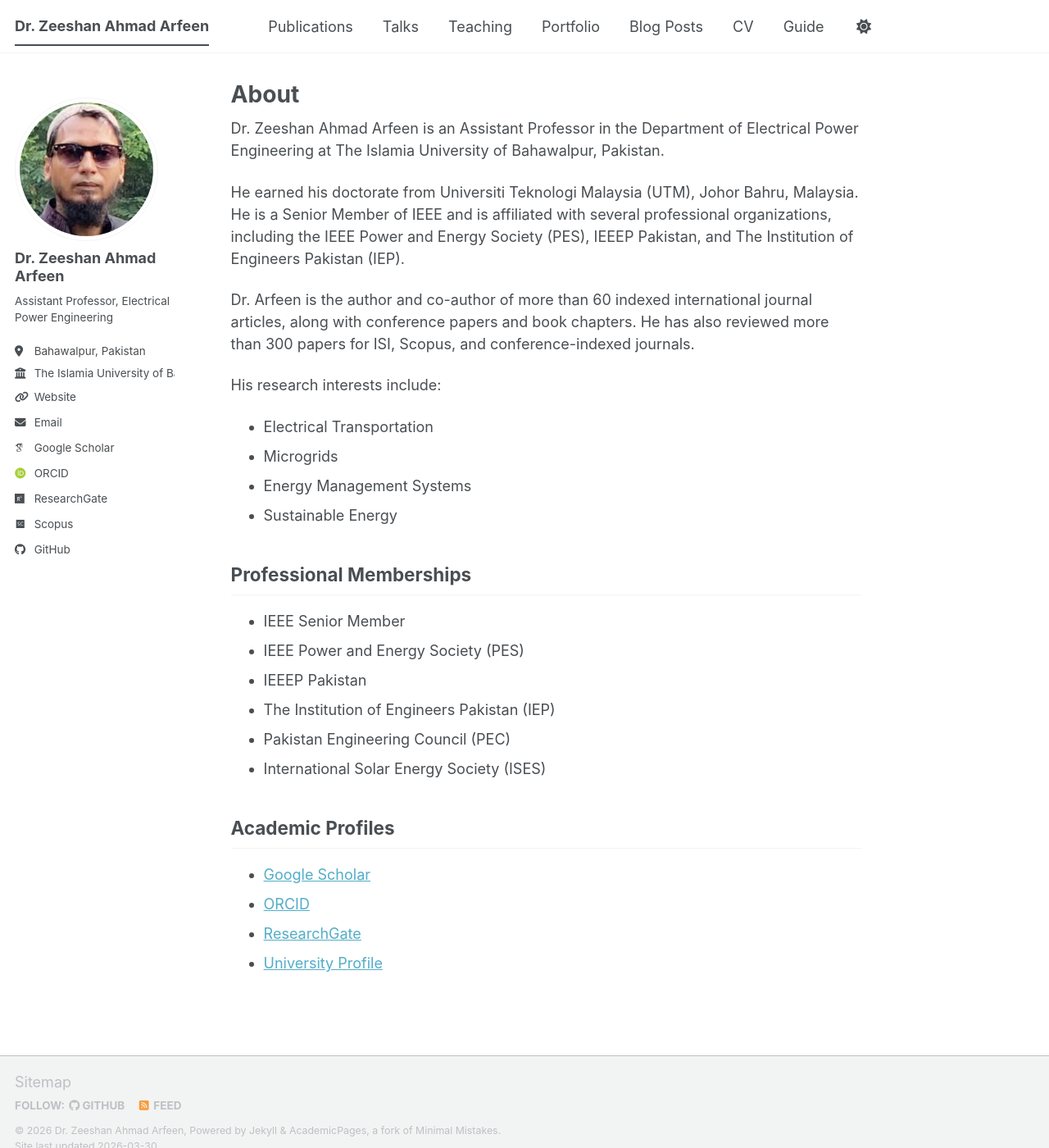
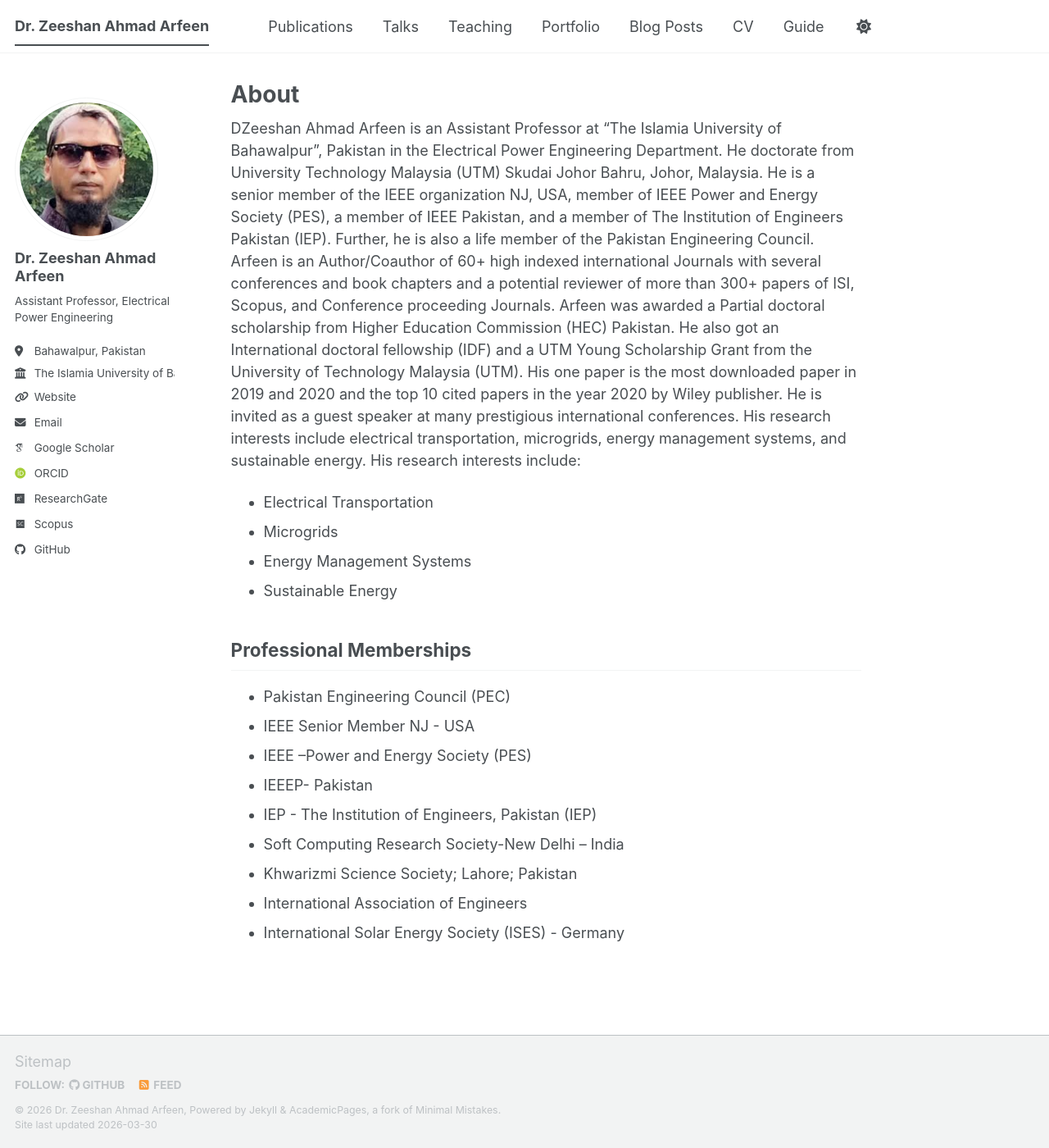
Before and after one commit to ZeeshanAhmadArfeen/ZeeshanAhmadArfeen.github.io, a Jekyll site: the page built from _pages/about.md, in a window 1280 px wide and 1400 px high. Shown: the whole window at 82% size. Built offline with Jekyll 4.4.1, drawn with Linux system fonts in a browser that asks for light colours; some web fonts are replaced; a script bundle is joined from its source files by our own code; library files that are not in the unit come from our copies.

Commit message:
update about section

```diff
--- a/_pages/about.md
+++ b/_pages/about.md
@@ -7,12 +7,21 @@ redirect_from:
   - /about.html
 ---
 
-Dr. Zeeshan Ahmad Arfeen is an Assistant Professor in the Department of Electrical Power Engineering at The Islamia University of Bahawalpur, Pakistan.
-
-He earned his doctorate from Universiti Teknologi Malaysia (UTM), Johor Bahru, Malaysia. He is a Senior Member of IEEE and is affiliated with several professional organizations, including the IEEE Power and Energy Society (PES), IEEEP Pakistan, and The Institution of Engineers Pakistan (IEP).
-
-Dr. Arfeen is the author and co-author of more than 60 indexed international journal articles, along with conference papers and book chapters. He has also reviewed more than 300 papers for ISI, Scopus, and conference-indexed journals.
-
+DZeeshan Ahmad Arfeen is an Assistant Professor at “The Islamia University of Bahawalpur”,
+Pakistan in the Electrical Power Engineering Department. He doctorate from University
+Technology Malaysia (UTM) Skudai Johor Bahru, Johor, Malaysia. He is a senior member of
+the IEEE organization NJ, USA, member of IEEE Power and Energy Society (PES), a member
+of IEEE Pakistan, and a member of The Institution of Engineers Pakistan (IEP). Further, he is
+also a life member of the Pakistan Engineering Council. Arfeen is an Author/Coauthor of 60+
+high indexed international Journals with several conferences and book chapters and a potential
+reviewer of more than 300+ papers of ISI, Scopus, and Conference proceeding Journals. Arfeen
+was awarded a Partial doctoral scholarship from Higher Education Commission (HEC)
+Pakistan. He also got an International doctoral fellowship (IDF) and a UTM Young Scholarship
+Grant from the University of Technology Malaysia (UTM). His one paper is the most
+downloaded paper in 2019 and 2020 and the top 10 cited papers in the year 2020 by Wiley
+publisher. He is invited as a guest speaker at many prestigious international conferences. His
+research interests include electrical transportation, microgrids, energy management systems,
+and sustainable energy.
 His research interests include:
 
 - Electrical Transportation
@@ -22,16 +31,12 @@ His research interests include:
 
 ## Professional Memberships
 
-- IEEE Senior Member
-- IEEE Power and Energy Society (PES)
-- IEEEP Pakistan
-- The Institution of Engineers Pakistan (IEP)
 - Pakistan Engineering Council (PEC)
-- International Solar Energy Society (ISES)
-
-## Academic Profiles
-
-- [Google Scholar](https://scholar.google.com/citations?hl=en&user=pjnv9wEAAAAJ)
-- [ORCID](https://orcid.org/0000-0002-7359-2743)
-- [ResearchGate](https://www.researchgate.net/profile/Zeeshan-Arfeen)
-- [University Profile](https://www.iub.edu.pk/author/zeeshan.arfeen)
+- IEEE Senior Member NJ - USA
+- IEEE –Power and Energy Society (PES)
+- IEEEP- Pakistan
+- IEP - The Institution of Engineers, Pakistan (IEP)
+- Soft Computing Research Society-New Delhi – India
+- Khwarizmi Science Society; Lahore; Pakistan
+- International Association of Engineers
+- International Solar Energy Society (ISES) - Germany
```
